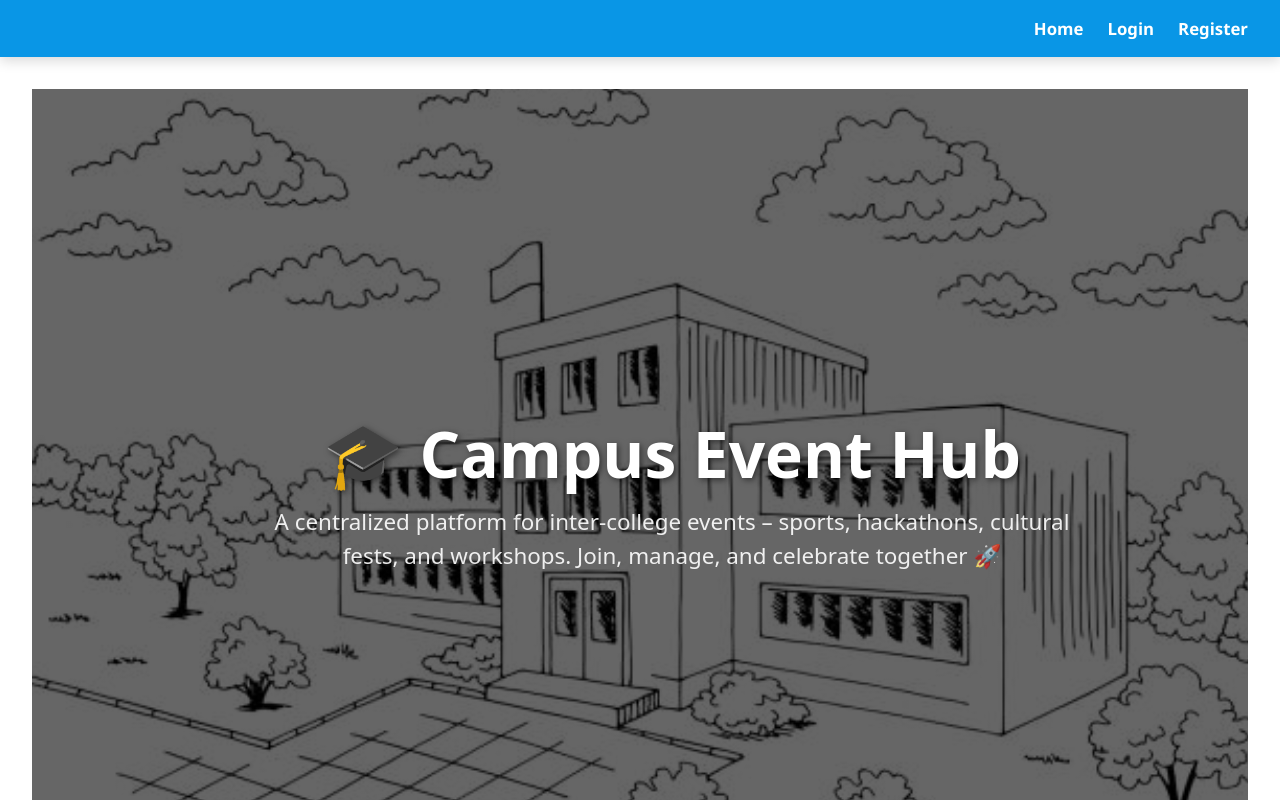
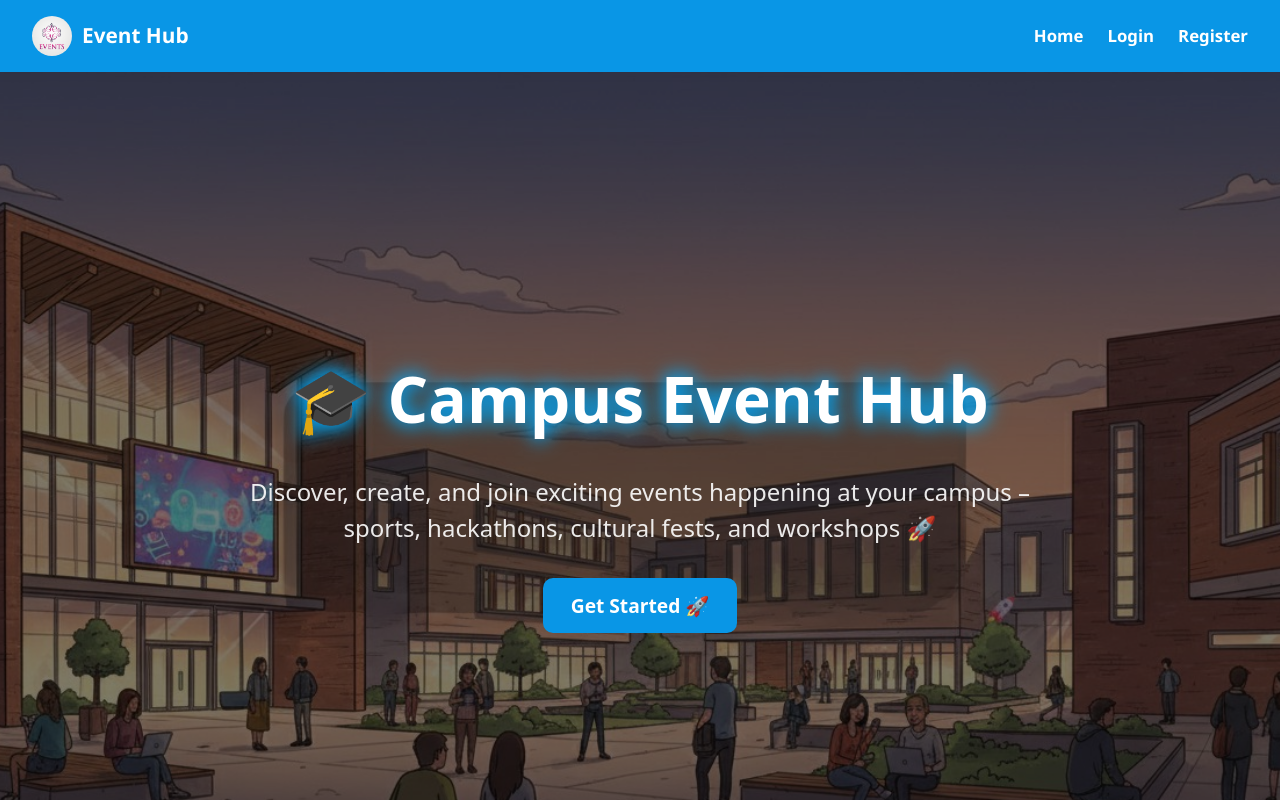
Before and after one commit to springboardmentor1317s-hub/campus-eventhub-team2, a React (Vite) app in the folder frontend/: page / in a window 1280 px wide. Built offline with nearby package versions, Linux system fonts and the light colour scheme.

Commit message:
Added updated frontend project

```diff
--- a/frontend/src/App.css
+++ b/frontend/src/App.css
@@ -1,6 +1,6 @@
 .home {
   text-align: center;
-  padding: 2rem;
+  padding:2rem;
   font-family: Arial, sans-serif;
 }
 
--- a/frontend/src/App.jsx
+++ b/frontend/src/App.jsx
@@ -19,7 +19,7 @@ function App() {
         <div
           style={{
             flex: 1,
-            padding: "2rem",
+            // padding: "2rem",
           }}
         >
           <Routes>
--- a/frontend/src/components/Navbar.jsx
+++ b/frontend/src/components/Navbar.jsx
@@ -13,12 +13,24 @@ function Navbar() {
 
   return (
     <nav style={navbarStyle}>
-      {/* Always visible */}
+      {/* ✅ Left: Logo */}
+      <div style={logoContainer}>
+        <img
+          src="/logo.png" // ✅ place logo.png in /public
+          alt="Logo"
+          style={{ width: "40px", height: "40px", borderRadius: "50%" }}
+        />
+        <span style={{ marginLeft: "10px", fontSize: "1.3rem", fontWeight: "bold", color: "white" }}>
+          Event Hub
+        </span>
+      </div>
+
+      {/* ✅ Right: Navigation Links */}
+      <div style={navLinks}>
         <Link to="/" style={linkStyle} className="nav-link">
           Home
         </Link>
 
-      {/* If NOT logged in */}
         {!isLoggedIn && (
           <>
             <Link to="/login" style={linkStyle} className="nav-link">
@@ -30,7 +42,6 @@ function Navbar() {
           </>
         )}
 
-      {/* If Logged in */}
         {isLoggedIn && (
           <>
             <Link to="/dashboard" style={linkStyle} className="nav-link">
@@ -52,20 +63,31 @@ function Navbar() {
             </button>
           </>
         )}
+      </div>
     </nav>
   );
 }
 
-// ✅ Navbar Styles
+// ✅ Styles
 const navbarStyle = {
   padding: "1rem 2rem",
   background: "#0996e6",
   display: "flex",
-  justifyContent: "flex-end",
+  justifyContent: "space-between", // ✅ logo left, links right
+  alignItems: "center",
+  boxShadow: "0 4px 12px rgba(0,0,0,0.15)",
+  fontFamily: "Segoe UI, sans-serif",
+};
+
+const logoContainer = {
+  display: "flex",
+  alignItems: "center",
+};
+
+const navLinks = {
+  display: "flex",
   alignItems: "center",
   gap: "1.5rem",
-  boxShadow: "0 4px 12px rgba(0,0,0,0.15)",
-  fontFamily: "Segoe UI, sans-serif",
 };
 
 const linkStyle = {
@@ -77,19 +99,14 @@ const linkStyle = {
 };
 
 // ✅ Hover styles via CSS injection
-if (typeof document !== "undefined") {
 const style = document.createElement("style");
 style.innerHTML = `
   .nav-link:hover {
     color: #dff6ff !important;
     text-decoration: underline;
   }
-    button:hover {
-      background: #c0392b !important; /* Darker red for logout hover */
-    }
 `;
 document.head.appendChild(style);
-}
 
 const logoutBtn = {
   background: "#e74c3c",
--- a/frontend/src/index.css
+++ b/frontend/src/index.css
@@ -5,7 +5,7 @@
 
   color-scheme: light dark;
   color: rgba(255, 255, 255, 0.87);
-  background-color: #242424;
+  background-color: #110f0f;
 
   font-synthesis: none;
   text-rendering: optimizeLegibility;
@@ -17,8 +17,8 @@ html, body, #root {
   padding: 0;
   width: 100%;
   height: 100%;
-  overflow-x: hidden;  /* prevent horizontal scroll */
-  background: #fff;    /* remove default black bg */
+  overflow-x: hidden;
+  background: #f4f3f3;    /* remove default black bg */
 }
 a {
   font-weight: 500;
@@ -49,7 +49,7 @@ button {
   font-size: 1em;
   font-weight: 500;
   font-family: inherit;
-  background-color: #1a1a1a;
+  background-color: #100f0f;
   cursor: pointer;
   transition: border-color 0.25s;
 }
--- a/frontend/src/pages/Home.jsx
+++ b/frontend/src/pages/Home.jsx
@@ -1,72 +1,99 @@
 import React from "react";
+import { useNavigate } from "react-router-dom";
 
-const Home = () => {
-  return (
-    <div style={{ width: "100%",
-      minHeight: "100vh",
+export default function Home() {
+  const navigate = useNavigate();
+
+  // 🔹 Hero section style
+  const homeStyle = {
+    height: "100vh",
+    width: "100vw",
     margin: 0,
     padding: 0,
-        backgroundColor: " #e0c3fc", // ✅ remove black bg, fallback white
-        overflowX: "hidden", // ✅ no horizontal scroll
-     }}>
-      {/* Hero Section */}
-      <section
-    style={{
-        width: "100vw",            // full width of viewport
-        height: "100vh",           // full height of viewport
-        margin: 0,
-        padding: 0,
-        // background: "linear-gradient(135deg, #f3e8ff 0%, #e0c3fc 100%)",
-        backgroundImage:
-              "linear-gradient(rgba(0,0,0,0.6), rgba(0,0,0,0.6)), url('sp.jpg')",
-        backgroundSize: "cover",   // makes sure image covers whole area
+    backgroundImage: "url('/ap.jpg')", // ✅ place ap.jpg in /public
+    backgroundSize: "cover",
     backgroundPosition: "center",
     backgroundRepeat: "no-repeat",
     display: "flex",
     flexDirection: "column",
+    justifyContent: "center",
     alignItems: "center",
-        justifyContent: "center",
     color: "white",
     textAlign: "center",
-  }}
-      >
-        <h1
-          style={{
-            fontSize: "4rem",
-            fontWeight: "bold",
-            marginBottom: "1rem",
-            textShadow: "2px 2px 6px rgba(0,0,0,0.5)",
-          }}
-        >
-          🎓 Campus Event Hub
-        </h1>
+    position: "relative",
+  };
+
+  const overlayStyle = {
+    position: "absolute",
+    top: 0,
+    left: 0,
+    width: "100%",
+    height: "100%",
+    backgroundColor: "rgba(0,0,0,0.5)", // ✅ dark overlay
+    zIndex: 0,
+  };
+
+  const contentStyle = {
+    zIndex: 1,
+    maxWidth: "800px",
+    padding: "2rem",
+  };
+
+  return (
+    <div style={{ width: "100%", margin: 0, padding: 0 }}>
+      {/* Hero Section */}
+      <section style={homeStyle}>
+        <div style={overlayStyle}></div>
+        <div style={contentStyle}>
+          {/* ✅ Animated Title */}
+          <h1 className="animated-title">🎓 Campus Event Hub</h1>
+
           <p
             style={{
-            fontSize: "1.4rem",
-            maxWidth: "800px",
-            margin: "0 auto 2.5rem auto",
+              fontSize: "1.5rem",
+              marginBottom: "2rem",
               opacity: 0.9,
             }}
           >
-          A centralized platform for inter-college events – sports, hackathons,
-          cultural fests, and workshops. Join, manage, and celebrate together 🚀
+            Discover, create, and join exciting events happening at your campus –
+            sports, hackathons, cultural fests, and workshops 🚀
           </p>
-        <div style={{ display: "flex", gap: "1.5rem" }}>
-
+          <button
+            style={{
+              background: "#0996e6",
+              border: "none",
+              padding: "14px 28px",
+              borderRadius: "10px",
+              fontSize: "1.2rem",
+              fontWeight: "bold",
+              color: "white",
+              cursor: "pointer",
+              transition: "all 0.3s ease",
+            }}
+            onMouseEnter={(e) => (e.target.style.background = "#007acc")}
+            onMouseLeave={(e) => (e.target.style.background = "#0996e6")}
+            onClick={() => navigate("/login")}
+          >
+            Get Started 🚀
+          </button>
         </div>
       </section>
 
-      {/* Modules Section */}
+      {/* Core Modules */}
       <section
         style={{
-          width: "100%",
           padding: "5rem 2rem",
           backgroundColor: "#f3f4f6",
           textAlign: "center",
         }}
       >
         <h2
-          style={{ fontSize: "2.5rem", fontWeight: "bold", marginBottom: "2rem",color:"black" }}
+          style={{
+            fontSize: "2.5rem",
+            fontWeight: "bold",
+            marginBottom: "2rem",
+            color: "#333",
+          }}
         >
           📌 Core Modules
         </h2>
@@ -79,97 +106,84 @@ const Home = () => {
             margin: "0 auto",
           }}
         >
-          <div style={cardStyle}>
-            <h3 style={{ ...cardHeading, color: "#3498db" }}>🔑 Authentication</h3>
-            <p style={cardText}>
-              Secure login/registration for students & admins with role-based dashboards.
-            </p>
+          {[
+            {
+              icon: "🔑",
+              title: "Authentication",
+              text: "Secure login/registration for students & admins with role-based dashboards.",
+            },
+            {
+              icon: "📅",
+              title: "Event Listing",
+              text: "Browse events filtered by category, college, or date.",
+            },
+            {
+              icon: "🛠",
+              title: "Dashboard",
+              text: "Admin panel to create events, manage participants, and schedules.",
+            },
+            {
+              icon: "💬",
+              title: "Feedback",
+              text: "Engage students with event comments, ratings, and feedback.",
+            },
+          ].map((m, i) => (
+            <div key={i} style={cardStyle}>
+              <h3 style={cardHeading}>
+                {m.icon} {m.title}
+              </h3>
+              <p style={cardText}>{m.text}</p>
             </div>
-          <div style={cardStyle}>
-            <h3 style={{ ...cardHeading, color: "#2ecc71" }}>📅 Event Listing</h3>
-            <p style={cardText}>
-              Browse upcoming events filtered by category, college, or date.
-            </p>
-          </div>
-          <div style={cardStyle}>
-            <h3 style={{ ...cardHeading, color: "#8e44ad" }}>🛠 Dashboard</h3>
-            <p style={cardText}>
-              Admin panel to create events, manage participants, and schedules.
-            </p>
-          </div>
-          <div style={cardStyle}>
-            <h3 style={{ ...cardHeading, color: "#e74c3c" }}>💬 Feedback</h3>
-            <p style={cardText}>
-              Engage students with event comments, ratings, and feedback.
-            </p>
-          </div>
+          ))}
         </div>
       </section>
 
-      {/* Outcomes Section */}
+      {/* Why Choose Us */}
       <section
+        style={{ padding: "5rem 2rem", backgroundColor: "#fff", textAlign: "center" }}
+      >
+        <h2
           style={{
-          width: "100%",
-          padding: "5rem 2rem",
-          backgroundColor: "#fff",
-          textAlign: "center",
+            fontSize: "2.5rem",
+            fontWeight: "bold",
+            marginBottom: "2rem",
+            color: "#333",
           }}
         >
-        {/* <h2
-          style={{ fontSize: "2.5rem", fontWeight: "bold", marginBottom: "2rem" }}
-        > */}
-          {/* 🎯 Outcomes
+          🌟 Why Choose Us?
         </h2>
-        <ul
+        <div
           style={{
-            listStyle: "none",
-            padding: 0,
-            maxWidth: "800px",
+            display: "grid",
+            gridTemplateColumns: "repeat(auto-fit, minmax(250px, 1fr))",
+            gap: "2rem",
+            maxWidth: "1000px",
             margin: "0 auto",
-            fontSize: "1.2rem",
-            color: "#444",
-            lineHeight: "2rem",
-            textAlign: "left",
           }}
         >
-          <li>✅ Students can view & register for inter-college events</li>
-          <li>✅ Colleges can manage event listings, registrations, and schedules</li>
-          <li>✅ Real-time updates on event statuses & participation</li>
-          <li>✅ Feedback & engagement through discussions and ratings</li>
-        </ul> */}
+          <div style={cardStyle}>⚡ Real-time Updates</div>
+          <div style={cardStyle}>🤝 Student Engagement</div>
+          <div style={cardStyle}>📊 Analytics for Admins</div>
+        </div>
       </section>
+
+      {/* Footer */}
+      <footer
+        style={{
+          backgroundColor: "#0996e6",
+          color: "white",
+          padding: "2rem",
+          textAlign: "center",
+          marginTop: "2rem",
+        }}
+      >
+        <p>© {new Date().getFullYear()} Campus Event Hub. All rights reserved.</p>
+      </footer>
     </div>
   );
-};
+}
 
 // ✅ Reusable Styles
-const buttonStyleBase = {
-  padding: "12px 28px",
-  fontSize: "1rem",
-  fontWeight: "bold",
-  color: "#fff",
-  border: "none",
-  borderRadius: "30px",
-  cursor: "pointer",
-  boxShadow: "0 6px 15px rgba(0,0,0,0.2)",
-  transition: "all 0.3s ease",
-};
-
-const buttonStyleGreen = {
-  ...buttonStyleBase,
-  background: "linear-gradient(45deg, #2ecc71, #27ae60)",
-};
-
-const buttonStyleOrange = {
-  ...buttonStyleBase,
-  background: "linear-gradient(45deg, #e67e22, #e74c3c)",
-};
-
-const buttonStyleBlue = {
-  ...buttonStyleBase,
-  background: "linear-gradient(45deg, #3498db, #2980b9)",
-};
-
 const cardStyle = {
   background: "#fff",
   padding: "2rem",
@@ -178,17 +192,38 @@ const cardStyle = {
   transition: "transform 0.3s ease, box-shadow 0.3s ease",
   textAlign: "center",
 };
-
 const cardHeading = {
   fontSize: "1.5rem",
   fontWeight: "bold",
   marginBottom: "1rem",
+  color: "#444",
 };
-
 const cardText = {
   fontSize: "1rem",
   color: "#555",
   lineHeight: "1.5rem",
 };
 
-export default Home;
+// ✅ Animation styles injected globally
+const style = document.createElement("style");
+style.innerHTML = `
+  .animated-title {
+    font-size: 4rem;
+    font-weight: bold;
+    margin-bottom: 1rem;
+    text-shadow: 2px 2px 6px rgba(0,0,0,0.6);
+    display: inline-block;
+    animation: fadeZoomIn 2s ease forwards, glowPulse 2s infinite alternate;
+  }
+
+  @keyframes fadeZoomIn {
+    0% { opacity: 0; transform: scale(0.8); }
+    100% { opacity: 1; transform: scale(1); }
+  }
+
+  @keyframes glowPulse {
+    0% { text-shadow: 0 0 8px #0996e6, 0 0 12px #007acc; }
+    100% { text-shadow: 0 0 16px #0996e6, 0 0 24px #00bfff; }
+  }
+`;
+document.head.appendChild(style);
```
Also changed, not shown: frontend/public/ap.jpg (added), frontend/public/logo.png (added). Lines whose indentation alone changed are shown as unchanged.
